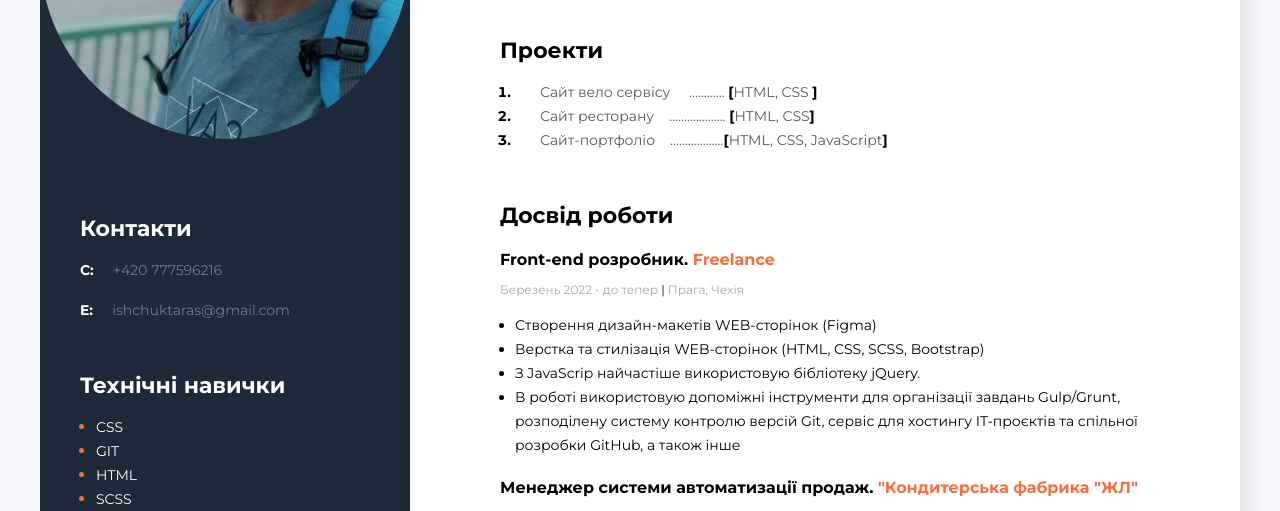
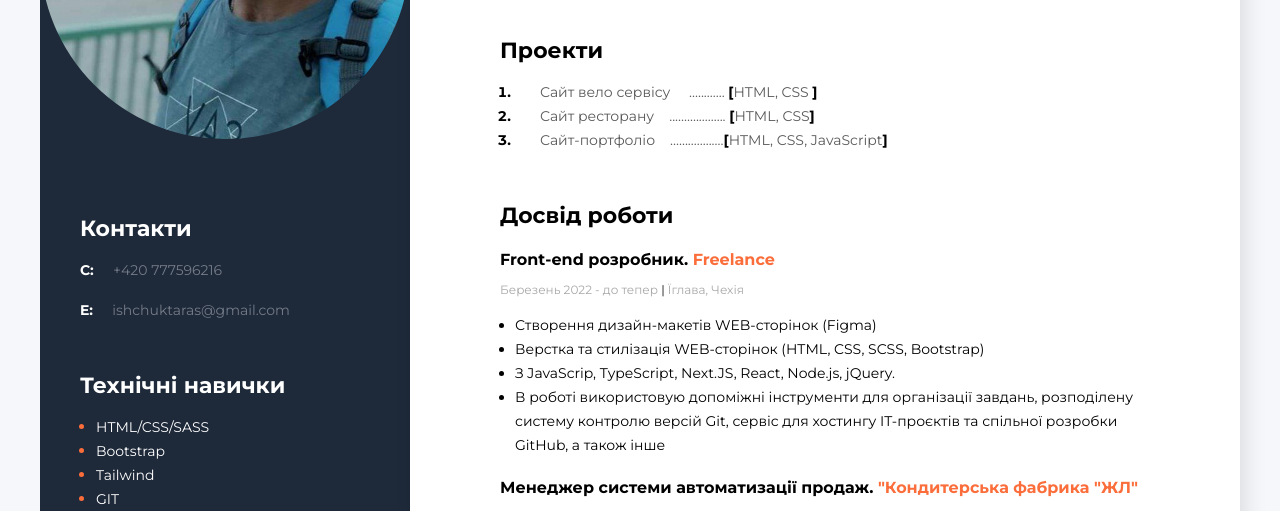
Before and after one commit to ishchuktaras/RESUME-PROJECT-master, a plain HTML site: page index.html in a window 1280 px wide. Shown: the part 279-790 px from the top of the page. Drawn offline with Linux system fonts and the light colour scheme.

Commit message:
tech skils edit

```diff
--- a/index.html
+++ b/index.html
@@ -67,12 +67,12 @@
 
         <div>
           <h4 class="position">Front-end розробник. <span class="organization"> Freelance</span></h4>
-          <p class="period">Березень 2022 - до тепер <span class="line">|</span> Прага, Чехія</p>
+          <p class="period">Березень 2022 - до тепер <span class="line">|</span> Їглава, Чехія</p>
           <ul class="work-list">
             <li class="work-list-item">Створення дизайн-макетів WEB-сторінок (Figma)</li>
             <li class="work-list-item">Верстка та стилізація WEB-сторінок (HTML, CSS, SCSS, Bootstrap)</li>
-            <li class="work-list-item">З JavaScrip найчастіше використовую бібліотеку jQuery.</li>
-            <li class="work-list-item">В роботі використовую допоміжні інструменти для організації завдань Gulp/Grunt,
+            <li class="work-list-item">З JavaScrip, TypeScript, Next.JS, React, Node.js, jQuery.</li>
+            <li class="work-list-item">В роботі використовую допоміжні інструменти для організації завдань,
               розподілену систему
               контролю версій Git, сервіс для хостингу IT-проєктів та спільної розробки GitHub, а також інше</li>
           </ul>
@@ -147,12 +147,12 @@
       <div class="tech-skills">
         <h3 class="sidebar-title">Технічні навички</h3>
         <ul class="tech-skills-list">
-          <li class="tech-skills-item"> <span class="tech-skills-text">CSS</span></li>
+          <li class="tech-skills-item"> <span class="tech-skills-text">HTML/CSS/SASS</span></li>
+          <li class="tech-skills-item"> <span class="tech-skills-text">Bootstrap</span></li>
+          <li class="tech-skills-item"> <span class="tech-skills-text">Tailwind</span></li>
           <li class="tech-skills-item"> <span class="tech-skills-text">GIT</span></li>
-          <li class="tech-skills-item"> <span class="tech-skills-text">HTML</span></li>
-          <li class="tech-skills-item"> <span class="tech-skills-text">SCSS</span></li>
-          <li class="tech-skills-item"> <span class="tech-skills-text">Bootstrap</span></li>
-          <li class="tech-skills-item"> <span class="tech-skills-text">JavaScript</span></li>
+          <li class="tech-skills-item"> <span class="tech-skills-text">JavaScript, jQuery</span></li>
+          <li class="tech-skills-item"> <span class="tech-skills-text">React, Next.JS, Node.js</span></li>
         </ul>
       </div>
 
```
